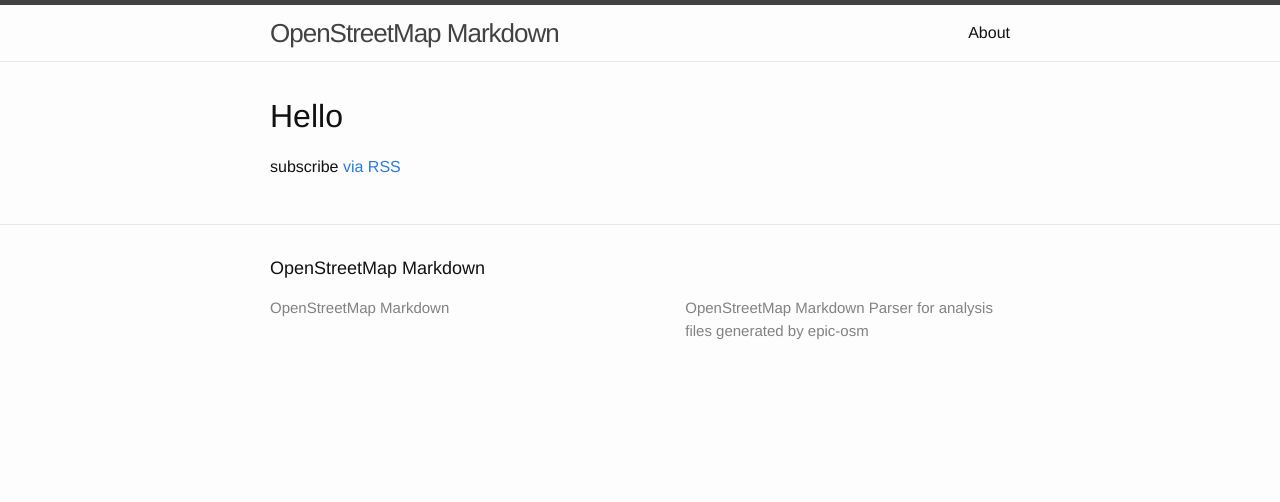
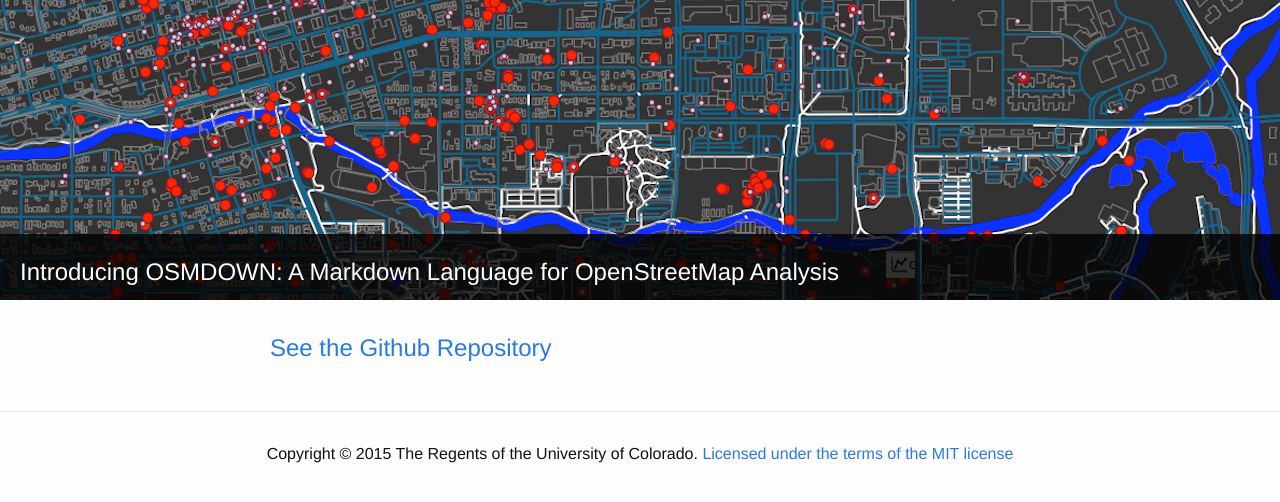
Before and after one commit to Project-EPIC/osmdown, a Jekyll site: the page built from index.md, in a window 1280 px wide. Shown: the top 502 px of the page. Built offline with Jekyll 4.4.1, drawn with Linux system fonts in a browser that asks for light colours.

Commit message:
splash page upates

```diff
--- a/_config.yml
+++ b/_config.yml
@@ -1,7 +1,7 @@
 # Site settings
 title: OpenStreetMap Markdown
 description: 'OpenStreetMap Markdown Parser for analysis files generated by epic-osm'
-baseurl: "/osmdown/" # the subpath of your site, e.g. /blog/
+baseurl: "/osmdown" # the subpath of your site, e.g. /blog/
 url: "http://project-epic.github.io" # the base hostname & protocol for your site
 
 # Build settings
--- a/_includes/footer.html
+++ b/_includes/footer.html
@@ -1,55 +1,3 @@
 <footer class="site-footer">
-
-  <div class="wrapper">
-
-    <h2 class="footer-heading">{{ site.title }}</h2>
-
-    <div class="footer-col-wrapper">
-      <div class="footer-col  footer-col-1">
-        <ul class="contact-list">
-          <li>{{ site.title }}</li>
-          <li><a href="mailto:{{ site.email }}">{{ site.email }}</a></li>
-        </ul>
-      </div>
-
-      <div class="footer-col  footer-col-2">
-        <ul class="social-media-list">
-          {% if site.github_username %}
-          <li>
-            <a href="https://github.com/{{ site.github_username }}">
-              <span class="icon  icon--github">
-                <svg viewBox="0 0 16 16">
-                  <path fill="#828282" d="M7.999,0.431c-4.285,0-7.76,3.474-7.76,7.761 c0,3.428,2.223,6.337,5.307,7.363c0.388,0.071,0.53-0.168,0.53-0.374c0-0.184-0.007-0.672-0.01-1.32 c-2.159,0.469-2.614-1.04-2.614-1.04c-0.353-0.896-0.862-1.135-0.862-1.135c-0.705-0.481,0.053-0.472,0.053-0.472 c0.779,0.055,1.189,0.8,1.189,0.8c0.692,1.186,1.816,0.843,2.258,0.645c0.071-0.502,0.271-0.843,0.493-1.037 C4.86,11.425,3.049,10.76,3.049,7.786c0-0.847,0.302-1.54,0.799-2.082C3.768,5.507,3.501,4.718,3.924,3.65 c0,0,0.652-0.209,2.134,0.796C6.677,4.273,7.34,4.187,8,4.184c0.659,0.003,1.323,0.089,1.943,0.261 c1.482-1.004,2.132-0.796,2.132-0.796c0.423,1.068,0.157,1.857,0.077,2.054c0.497,0.542,0.798,1.235,0.798,2.082 c0,2.981-1.814,3.637-3.543,3.829c0.279,0.24,0.527,0.713,0.527,1.437c0,1.037-0.01,1.874-0.01,2.129 c0,0.208,0.14,0.449,0.534,0.373c3.081-1.028,5.302-3.935,5.302-7.362C15.76,3.906,12.285,0.431,7.999,0.431z"/>
-                </svg>
-              </span>
-
-              <span class="username">{{ site.github_username }}</span>
-            </a>
-          </li>
-          {% endif %}
-
-          {% if site.twitter_username %}
-          <li>
-            <a href="https://twitter.com/{{ site.twitter_username }}">
-              <span class="icon  icon--twitter">
-                <svg viewBox="0 0 16 16">
-                  <path fill="#828282" d="M15.969,3.058c-0.586,0.26-1.217,0.436-1.878,0.515c0.675-0.405,1.194-1.045,1.438-1.809
-                  c-0.632,0.375-1.332,0.647-2.076,0.793c-0.596-0.636-1.446-1.033-2.387-1.033c-1.806,0-3.27,1.464-3.27,3.27 c0,0.256,0.029,0.506,0.085,0.745C5.163,5.404,2.753,4.102,1.14,2.124C0.859,2.607,0.698,3.168,0.698,3.767 c0,1.134,0.577,2.135,1.455,2.722C1.616,6.472,1.112,6.325,0.671,6.08c0,0.014,0,0.027,0,0.041c0,1.584,1.127,2.906,2.623,3.206 C3.02,9.402,2.731,9.442,2.433,9.442c-0.211,0-0.416-0.021-0.615-0.059c0.416,1.299,1.624,2.245,3.055,2.271 c-1.119,0.877-2.529,1.4-4.061,1.4c-0.264,0-0.524-0.015-0.78-0.046c1.447,0.928,3.166,1.469,5.013,1.469 c6.015,0,9.304-4.983,9.304-9.304c0-0.142-0.003-0.283-0.009-0.423C14.976,4.29,15.531,3.714,15.969,3.058z"/>
-                </svg>
-              </span>
-
-              <span class="username">{{ site.twitter_username }}</span>
-            </a>
-          </li>
-          {% endif %}
-        </ul>
-      </div>
-
-      <div class="footer-col  footer-col-3">
-        <p class="text">{{ site.description }}</p>
-      </div>
-    </div>
-
-  </div>
-
+  Copyright © 2015 The Regents of the University of Colorado. <a href="{{site.baseurl}}/about/#licensing">Licensed under the terms of the MIT license</a>
 </footer>
--- /dev/null
+++ b/_layouts/splash.html
@@ -0,0 +1,24 @@
+<!DOCTYPE html>
+<html>
+
+  {% include head.html %}
+
+  <body>
+
+    <!-- {% include header.html %} -->
+
+    <div class="masthead">
+      <div class="callout">
+        <h2>Introducing OSMDOWN: A Markdown Language for OpenStreetMap Analysis</h2>
+      </div>
+    </div>
+
+    <div class="page-content">
+      <div class="wrapper">
+        {{ content }}
+      </div>
+    </div>
+
+    {% include footer.html %}
+  </body>
+</html>
--- a/_sass/_layout.scss
+++ b/_sass/_layout.scss
@@ -94,6 +94,7 @@
 .site-footer {
     border-top: 1px solid $grey-color-light;
     padding: $spacing-unit 0;
+    text-align: center;
 }
 
 .footer-heading {
--- /dev/null
+++ b/_sass/_splash.scss
@@ -0,0 +1,19 @@
+.masthead{
+    position: relative;
+    height: 300px;
+    background-image: url('../assets/img/boulder_flood_map.png');
+    background-repeat: no-repeat;
+}
+
+.masthead .callout{
+	position: absolute;
+    bottom: 0;
+    left: 0;
+    width: 100%;
+    background-color: rgba(0,0,0,.8);
+}
+.masthead .callout h2{
+    color: white;
+    padding: 20px 0px 10px 20px;
+    margin: 0;
+}
--- a/css/main.scss
+++ b/css/main.scss
@@ -47,6 +47,7 @@
 // Import partials from `sass_dir` (defaults to `_sass`)
 @import
         "base",
+        "splash",
         "layout",
         "syntax-highlighting"
 ;
--- a/index.html
+++ /dev/null
@@ -1,11 +0,0 @@
----
-layout: default
----
-
-<div class="home">
-
-  <h1>Hello</h1>
-
-  <p class="rss-subscribe">subscribe <a href="{{ "/feed.xml" | prepend: site.baseurl }}">via RSS</a></p>
-
-</div>
--- /dev/null
+++ b/index.md
@@ -0,0 +1,5 @@
+---
+layout: splash
+---
+
+##[See the Github Repository](http://github.com/project-epic/osmdown)
```
Also changed, not shown: about.md (+1 -1 lines), assets/img/boulder_flood_map.jpg (added), assets/img/boulder_flood_map.png (added), assets/img/osmdown-changesets.png (added), assets/img/osmdown-tags.png (added).
